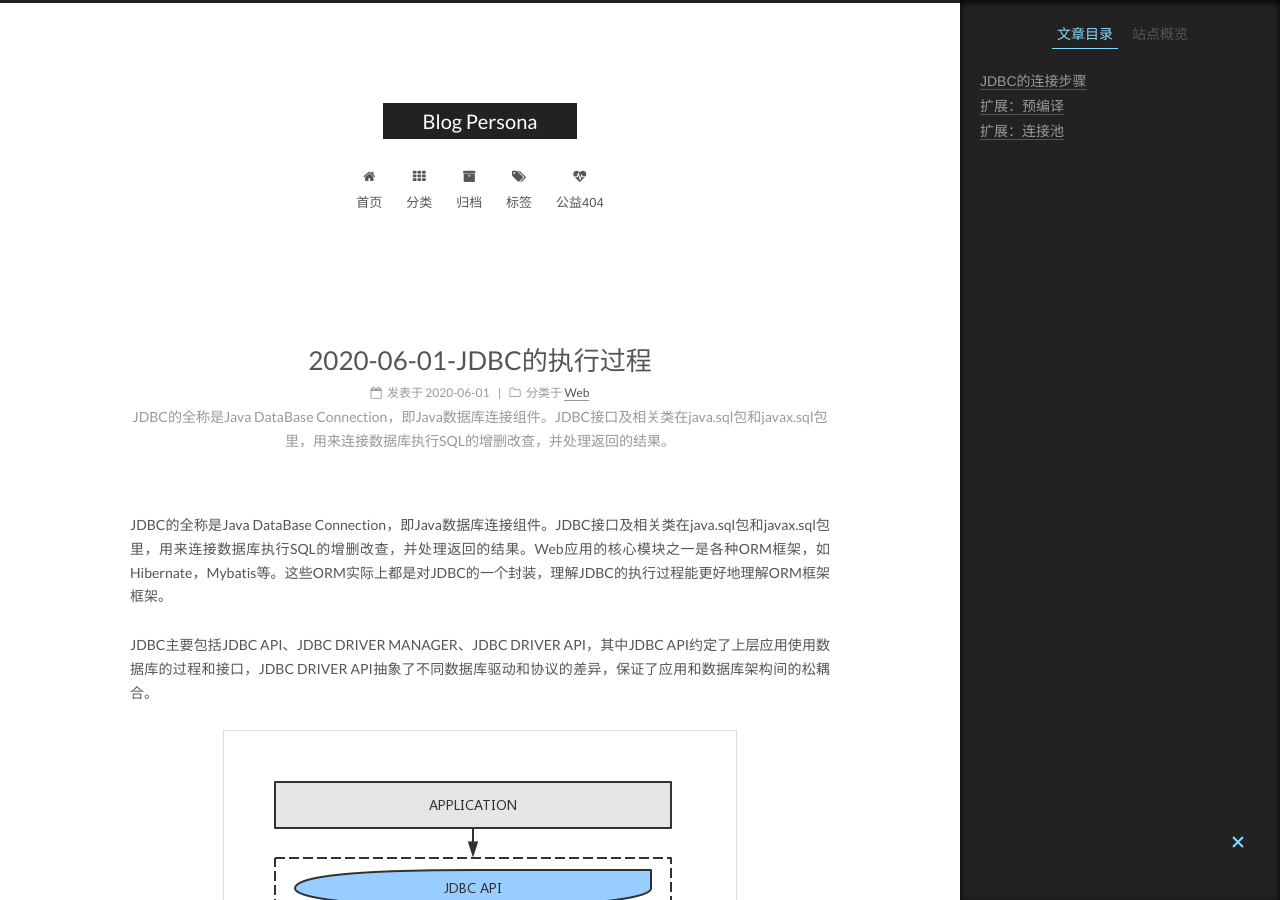
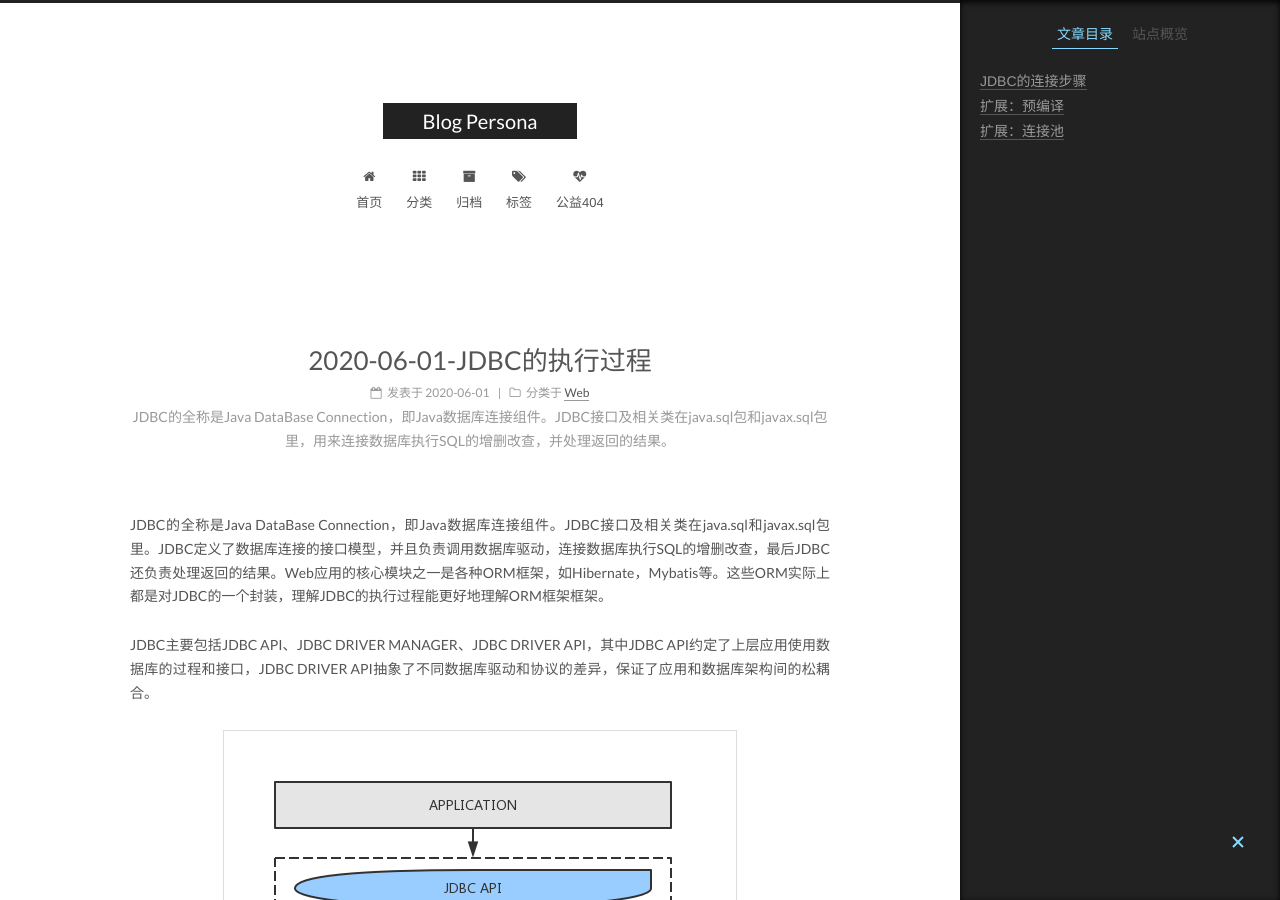
Before and after one commit to phaedo/blog, a Jekyll site: the page built from _posts/2020-06-01-JDBC的执行过程.md, in a window 1280 px wide and 900 px high. Built offline with Jekyll 4.4.1, drawn with Linux system fonts in a browser that asks for light colours; comment, search, counter and statistics services are not loaded.

Commit message:
JDBC的执行过程

```diff
--- a/_posts/2020-06-01-JDBC的执行过程.md
+++ b/_posts/2020-06-01-JDBC的执行过程.md
@@ -7,7 +7,7 @@ tags: [java]
 description: JDBC的全称是Java DataBase Connection，即Java数据库连接组件。JDBC接口及相关类在java.sql包和javax.sql包里，用来连接数据库执行SQL的增删改查，并处理返回的结果。
 ---
 
-JDBC的全称是Java DataBase Connection，即Java数据库连接组件。JDBC接口及相关类在java.sql包和javax.sql包里，用来连接数据库执行SQL的增删改查，并处理返回的结果。Web应用的核心模块之一是各种ORM框架，如Hibernate，Mybatis等。这些ORM实际上都是对JDBC的一个封装，理解JDBC的执行过程能更好地理解ORM框架框架。
+JDBC的全称是Java DataBase Connection，即Java数据库连接组件。JDBC接口及相关类在java.sql和javax.sql包里。JDBC定义了数据库连接的接口模型，并且负责调用数据库驱动，连接数据库执行SQL的增删改查，最后JDBC还负责处理返回的结果。Web应用的核心模块之一是各种ORM框架，如Hibernate，Mybatis等。这些ORM实际上都是对JDBC的一个封装，理解JDBC的执行过程能更好地理解ORM框架框架。
 
 JDBC主要包括JDBC API、JDBC DRIVER MANAGER、JDBC DRIVER API，其中JDBC API约定了上层应用使用数据库的过程和接口，JDBC DRIVER API抽象了不同数据库驱动和协议的差异，保证了应用和数据库架构间的松耦合。
 
```
